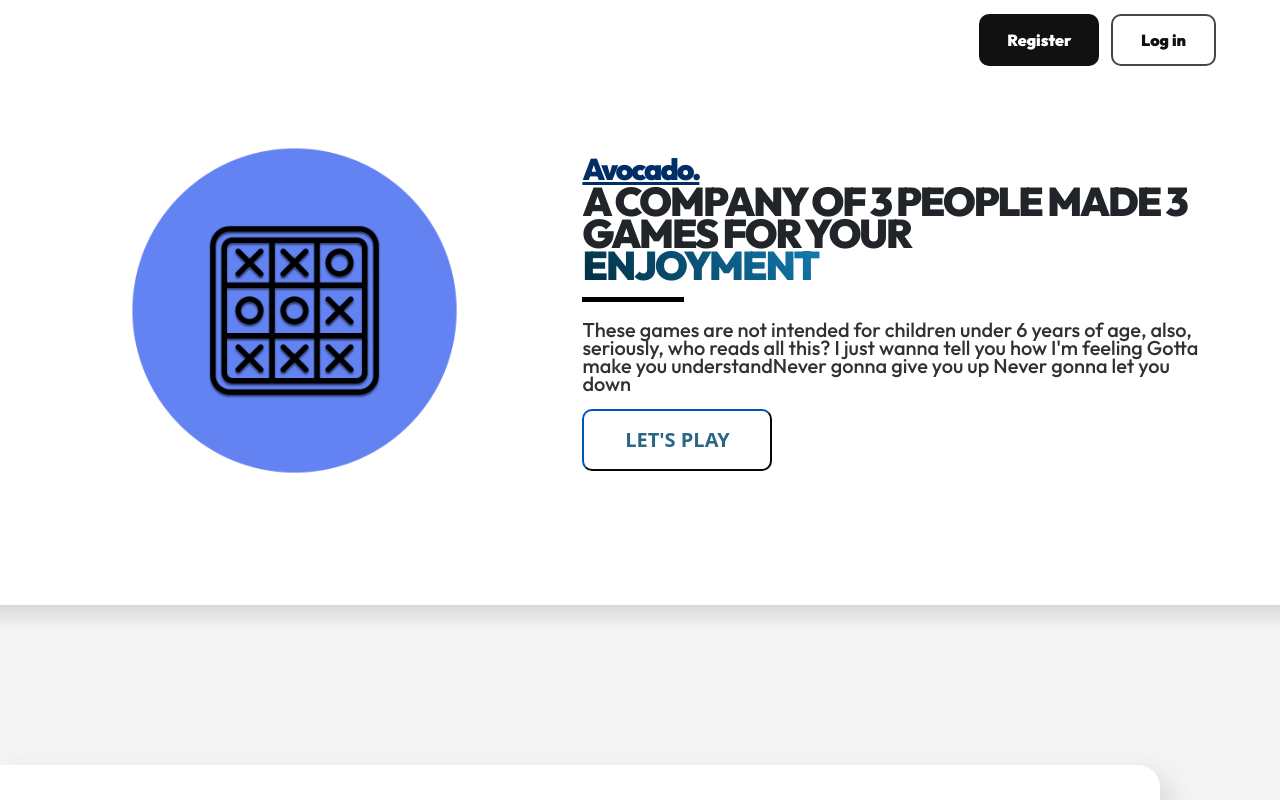
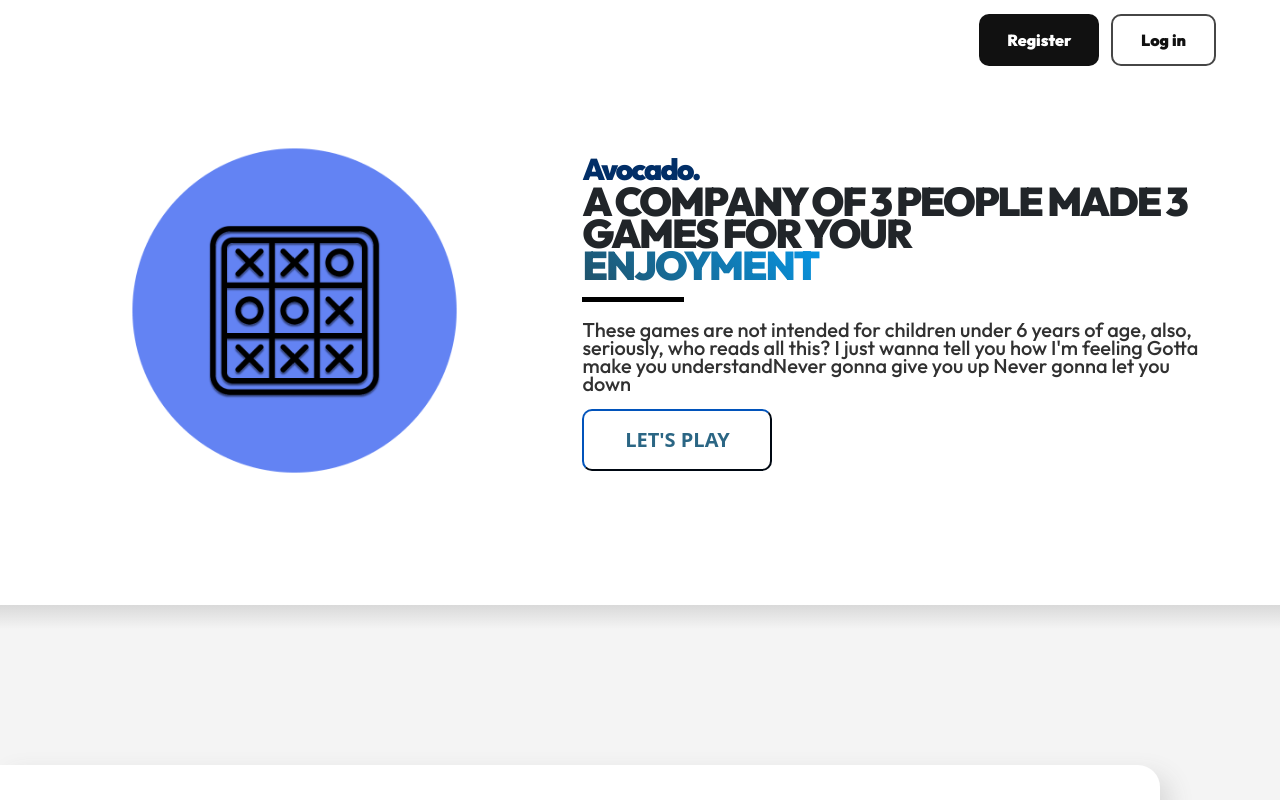
Before and after one commit to XZIPX/3G3G, a plain HTML site: page index.html in a window 1280 px wide. Shown: the top 800 px of the page. Drawn offline with nearby package versions, Linux system fonts and the light colour scheme.

Commit message:
Update style_main.css

```diff
--- a/style_main.css
+++ b/style_main.css
@@ -96,6 +96,7 @@ header{
     font-size: 30px;
     font-family: 'Outfit', sans-serif;
     font-weight: 600;
+    text-decoration: none;
     color: #012e67;
 }
 .h_2{
@@ -108,7 +109,7 @@ header{
     background: black;
 }
 .grad{
-    background: linear-gradient(45deg, #032e42, #158cc9 50%);
+    background: linear-gradient(45deg, #20536b, #00a4ff 50%);
     -webkit-background-clip: text;
     -webkit-text-fill-color: transparent;
     line-height: 80%;
```
